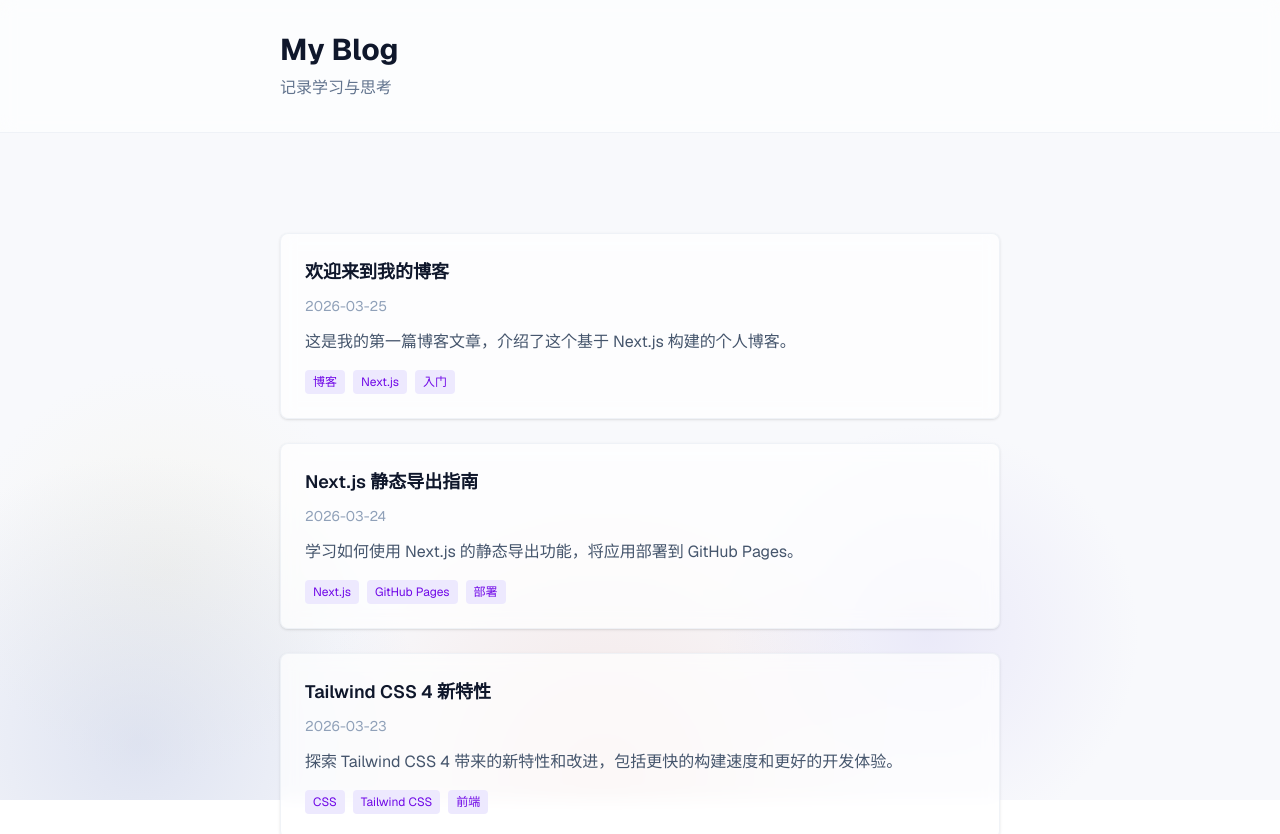
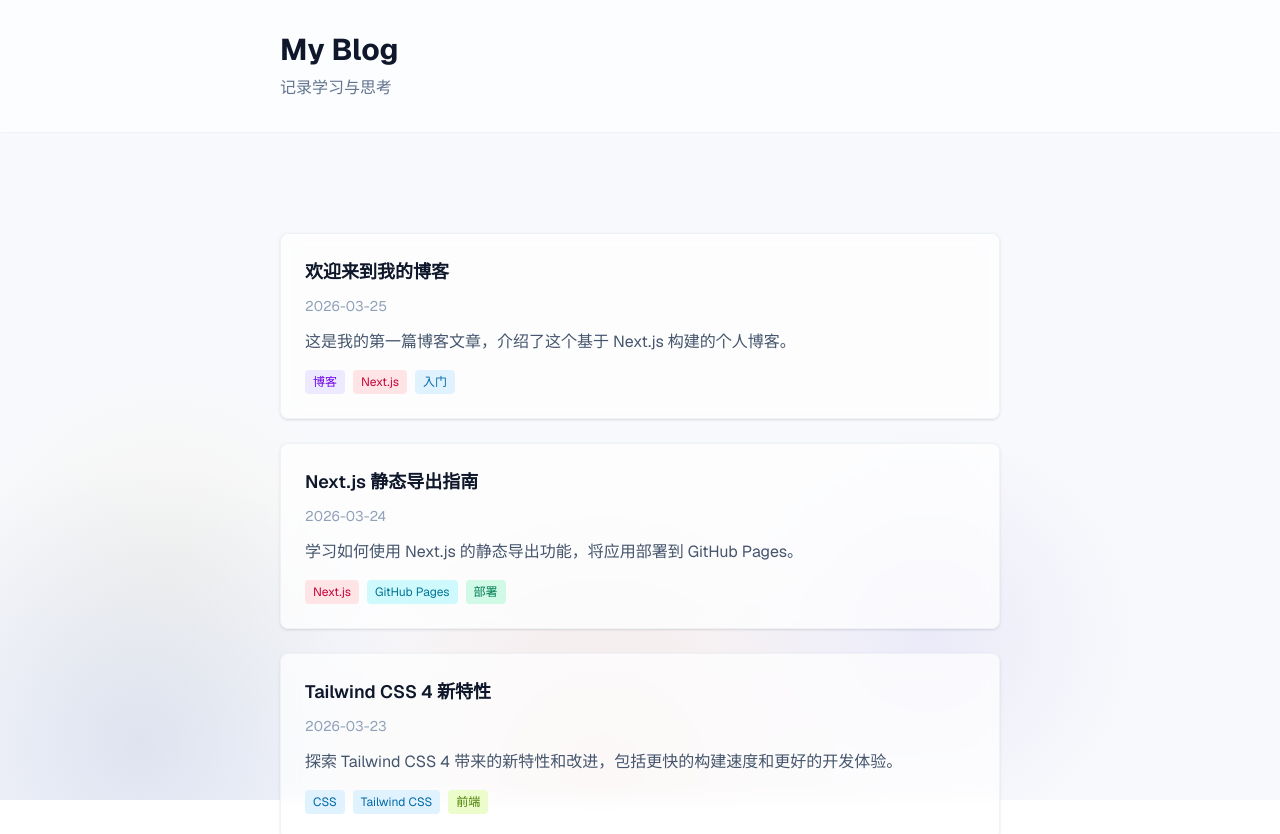
Before and after one commit to tcodz/tcodz, a Next.js app: page / in a window 1280 px wide. Shown: the top 834 px of the page. Built offline with nearby package versions, Linux system fonts and the light colour scheme.

Commit message:
feat: 实现标签颜色系统
- 新增 lib/tagColors.ts 标签颜色工具
- 基于12色调色板为标签分配颜色
- 相同标签始终显示相同颜色
- 不同标签显示不同颜色
- 更新文章列表页和详情页使用新颜色系统

```diff
--- a/app/page.tsx
+++ b/app/page.tsx
@@ -1,6 +1,6 @@
 import Link from "next/link";
 import { getAllPosts } from "@/lib/posts";
-
+import { getTagClassName } from "@/lib/tagColors";
 export default function Home() {
   const posts = getAllPosts();
 
@@ -50,7 +50,7 @@ export default function Home() {
                           {post.tags.map((tag) => (
                             <span
                               key={tag}
-                              className="px-2 py-1 text-xs bg-violet-100 text-violet-700 rounded"
+                              className={getTagClassName(tag)}
                             >
                               {tag}
                             </span>
--- a/app/posts/[slug]/page.tsx
+++ b/app/posts/[slug]/page.tsx
@@ -1,7 +1,7 @@
 import { notFound } from "next/navigation";
 import Link from "next/link";
 import { getPostBySlug, getAllPostSlugs } from "@/lib/posts";
-
+import { getTagClassName } from "@/lib/tagColors";
 interface PageProps {
   params: Promise<{ slug: string }>;
 }
@@ -58,7 +58,7 @@ export default async function PostPage({ params }: PageProps) {
                   {post.tags.map((tag) => (
                     <span
                       key={tag}
-                      className="px-2 py-1 bg-violet-100 text-violet-700 rounded"
+                      className={getTagClassName(tag)}
                     >
                       {tag}
                     </span>
--- /dev/null
+++ b/lib/tagColors.ts
@@ -0,0 +1,48 @@
+// 标签颜色配置
+// 使用预定义的颜色调色板，基于标签名称哈希分配颜色
+
+interface TagColor {
+  bg: string;
+  text: string;
+  border?: string;
+}
+
+// 预定义的标签颜色调色板
+const TAG_COLORS: TagColor[] = [
+  { bg: 'bg-violet-100', text: 'text-violet-700', border: 'border-violet-200' },    // 紫色
+  { bg: 'bg-blue-100', text: 'text-blue-700', border: 'border-blue-200' },          // 蓝色
+  { bg: 'bg-emerald-100', text: 'text-emerald-700', border: 'border-emerald-200' }, // 绿色
+  { bg: 'bg-amber-100', text: 'text-amber-700', border: 'border-amber-200' },       // 琥珀色
+  { bg: 'bg-rose-100', text: 'text-rose-700', border: 'border-rose-200' },          // 玫瑰色
+  { bg: 'bg-cyan-100', text: 'text-cyan-700', border: 'border-cyan-200' },          // 青色
+  { bg: 'bg-orange-100', text: 'text-orange-700', border: 'border-orange-200' },    // 橙色
+  { bg: 'bg-pink-100', text: 'text-pink-700', border: 'border-pink-200' },          // 粉色
+  { bg: 'bg-teal-100', text: 'text-teal-700', border: 'border-teal-200' },          // 蓝绿色
+  { bg: 'bg-indigo-100', text: 'text-indigo-700', border: 'border-indigo-200' },    // 靛蓝色
+  { bg: 'bg-lime-100', text: 'text-lime-700', border: 'border-lime-200' },          // 青柠色
+  { bg: 'bg-sky-100', text: 'text-sky-700', border: 'border-sky-200' },             // 天蓝色
+];
+
+// 简单的字符串哈希函数
+function hashString(str: string): number {
+  let hash = 0;
+  for (let i = 0; i < str.length; i++) {
+    const char = str.charCodeAt(i);
+    hash = ((hash << 5) - hash) + char;
+    hash = hash & hash; // Convert to 32bit integer
+  }
+  return Math.abs(hash);
+}
+
+// 根据标签名称获取颜色
+export function getTagColor(tag: string): TagColor {
+  const hash = hashString(tag);
+  const index = hash % TAG_COLORS.length;
+  return TAG_COLORS[index];
+}
+
+// 获取标签的完整样式类名
+export function getTagClassName(tag: string): string {
+  const color = getTagColor(tag);
+  return `px-2 py-1 text-xs ${color.bg} ${color.text} rounded`;
+}
```
